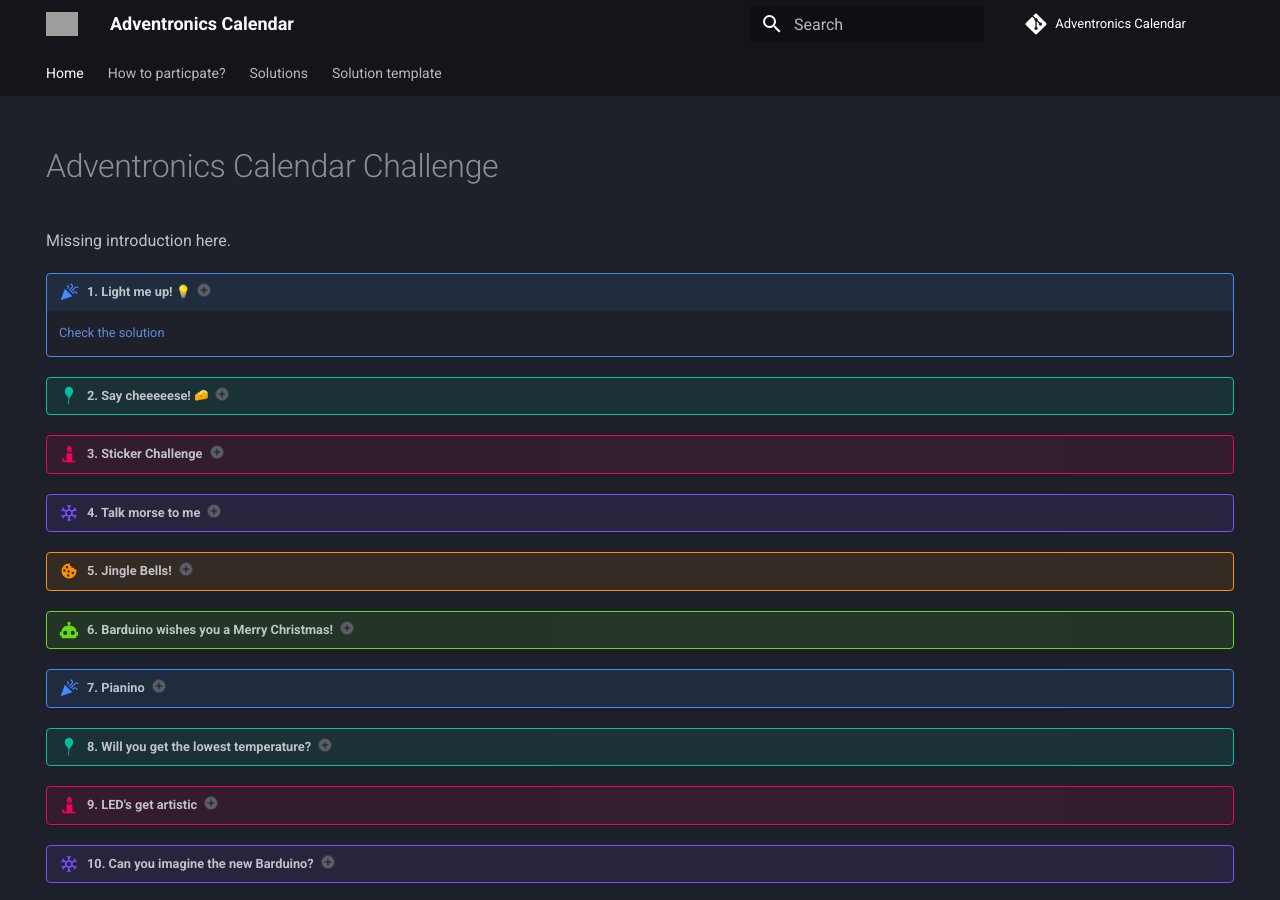
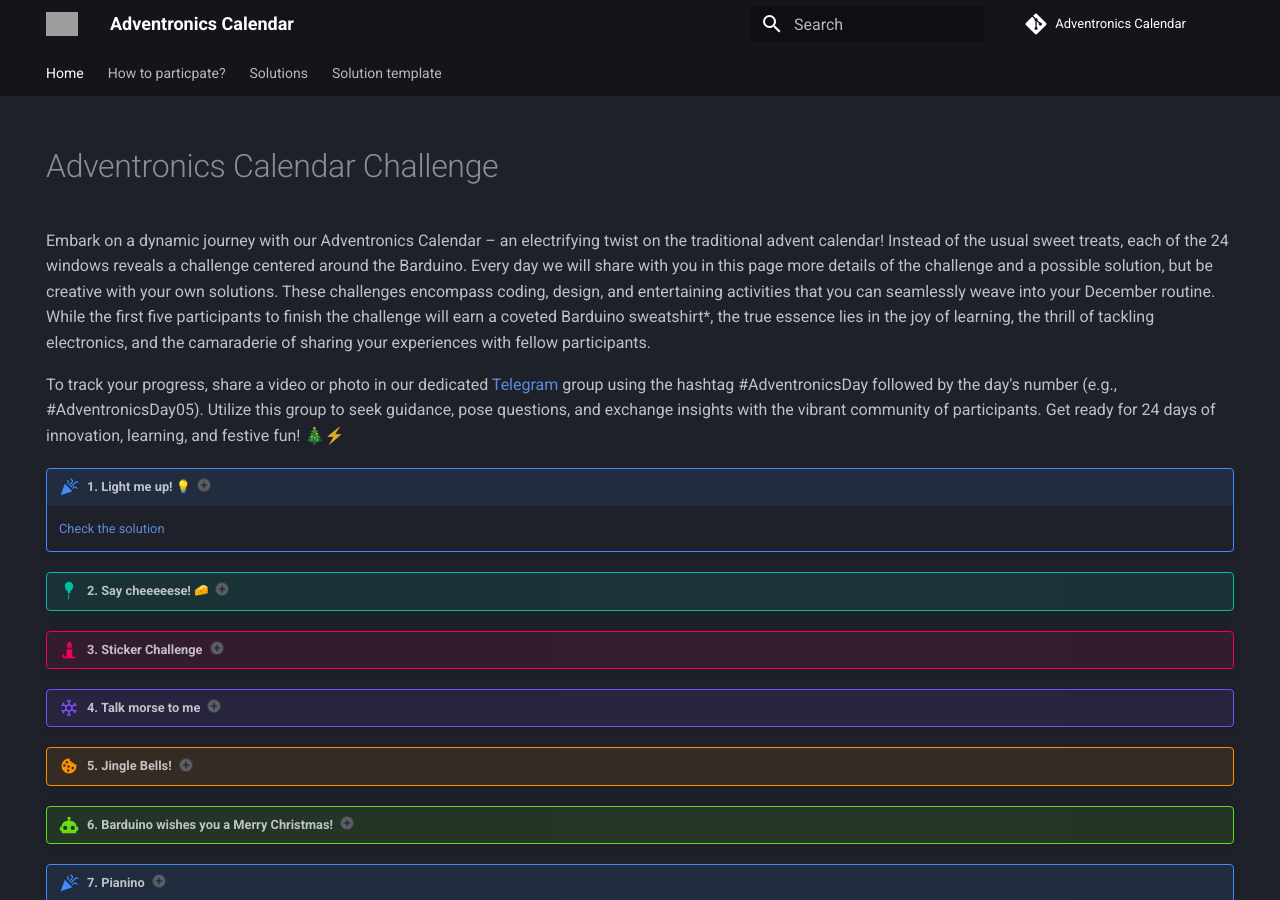
Before and after one commit to JosepMartiElias/adeventronics, an MkDocs documentation site: the page built from docs/index.md, in a window 1280 px wide and 900 px high. Built offline with MkDocs 1.6.1 and Material for MkDocs 9.7.7, drawn with Linux system fonts in a browser that asks for light colours; emoji names are drawn with the system emoji font; comment, search, counter and statistics services are not loaded; grey boxes are pictures that could not be loaded.

Commit message:
Update index.md

```diff
--- a/docs/index.md
+++ b/docs/index.md
@@ -6,7 +6,12 @@
 
 # Adventronics Calendar Challenge
 
-Missing introduction here.
+Embark on a dynamic journey with our Adventronics Calendar – an electrifying twist on the traditional advent calendar! Instead of the usual sweet treats, each of the 24 windows reveals a challenge centered around the Barduino. Every day we will share with you in this page more details of the challenge and a possible solution, but be creative with your own solutions. These challenges encompass coding, design, and entertaining activities that you can seamlessly weave into your December routine. While the first five participants to finish the challenge will earn a coveted Barduino sweatshirt*, the true essence lies in the joy of learning, the thrill of tackling electronics, and the camaraderie of sharing your experiences with fellow participants.
+
+To track your progress, share a video or photo in our dedicated [Telegram](
+https://t.me/+DbXVZ22VOkI3NDVk) group using the hashtag #AdventronicsDay followed by the day's number (e.g., #AdventronicsDay05). Utilize this group to seek guidance, pose questions, and exchange insights with the vibrant community of participants. Get ready for 24 days of innovation, learning, and festive fun! 🎄⚡️
+
+
 
 !!! note annotate "1. Light me up! :light_bulb: (1)"
     [Check the solution](solutions/01/01.md)
```
